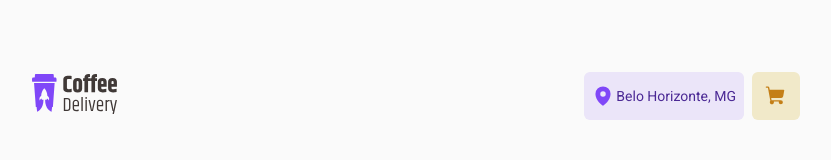
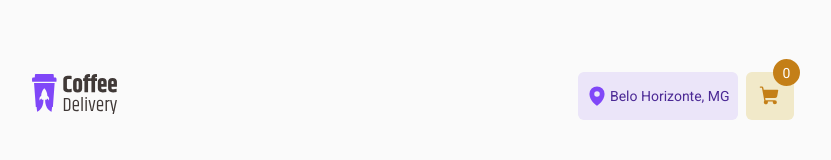
Before and after one commit to Matheussop/Coffe-Delivery, a React (Vite) app: page / in a window 1280 px wide. Shown: the top 160 px of the page, without its empty margins (224-1055 px from the left). Built offline with nearby package versions, Linux system fonts and the light colour scheme; the HTML template or start-up script is replaced by a standard one.

Commit message:
feat: Add context and tooltip items

```diff
--- a/src/components/Header/index.tsx
+++ b/src/components/Header/index.tsx
@@ -1,10 +1,15 @@
-import { HeaderContainer } from './styles'
+import { HeaderContainer, ItemsQuantityContainer } from './styles'
 import { ShoppingCart, MapPin } from 'phosphor-react'
+import { useContext } from 'react'
 
 import logoIgnite from '../../assets/logo.svg'
 import { NavLink } from 'react-router-dom'
+import { CartContext } from '../../contexts/CartContext'
+
 
 export function Header() {
+  const { items } = useContext(CartContext)
+
   return (
     <HeaderContainer>
       <span>
@@ -18,6 +23,10 @@ export function Header() {
         <NavLink to="/cart" title="Cart">
           <ShoppingCart size={22} weight='fill'/>
         </NavLink>
+        <ItemsQuantityContainer>
+          <p>{items.length}</p>
+        </ItemsQuantityContainer>
+
       </nav>
     </HeaderContainer>
   )
--- a/src/components/Header/styles.ts
+++ b/src/components/Header/styles.ts
@@ -32,7 +32,6 @@ export const HeaderContainer = styled.header`
 
       padding: 0.5rem;
       width: 3rem;
-
     }
 
     div {
@@ -55,3 +54,16 @@ export const HeaderContainer = styled.header`
     }
   }
 `
+
+export const ItemsQuantityContainer = styled.div`
+  background-color : ${(props) => props.theme.colors['yellow-dark']} !important;
+  height: 1.7rem !important;
+  width: 1.7rem;
+  margin-top: -0.8rem;
+  margin-left: -1.8rem;
+  border-radius: 1rem !important;
+
+  p {
+    color: ${(props) => props.theme.colors['white']};
+  }
+`
--- /dev/null
+++ b/src/contexts/CartContext.tsx
@@ -0,0 +1,32 @@
+import { ReactNode, createContext, useState } from 'react'
+
+interface Item {
+  id: string
+  quantity: number
+}
+
+interface CartContextType{
+  items: Item[],
+  addItem: (itemId: Item) => void
+}
+
+export const CartContext = createContext({} as CartContextType)
+
+interface CartContextProviderProps {
+  children: ReactNode
+}
+
+export function CartContextProvider({ children }: CartContextProviderProps){
+  const [items, setItems] = useState<Item[]>([]);
+
+  function addItem({id, quantity}: Item) {
+    const itemsAux = [...items, { id, quantity }];
+    setItems(itemsAux);
+  }
+
+  return (
+    <CartContext.Provider value={{ items, addItem }}>
+      {children}
+    </CartContext.Provider>
+  )
+}
--- a/src/pages/Home/components/CoffeItem/index.tsx
+++ b/src/pages/Home/components/CoffeItem/index.tsx
@@ -1,6 +1,9 @@
-import { useState } from 'react'
+import { useContext, useState } from 'react'
 import { ShoppingCart, Plus, Minus } from "phosphor-react";
+
 import { ItemContainer, ItemInfo, QuantityContainer, TypeContainer } from "./styles";
+import { CartContext } from '../../../../contexts/CartContext'
+
 export interface CoffeeItemProps{
   id: string;
   name: string;
@@ -11,10 +14,13 @@ export interface CoffeeItemProps{
 }
 
 export function CoffeeItem(
-  { name, type, description, image, price }: CoffeeItemProps){
+  { id, name, type, description, image, price }: CoffeeItemProps){
   const priceFormatted = price.toFixed(2).toString().replace('.',',');
 
   const [quantityValue, setQuantityValue] = useState<number>(0);
+
+  const { items, addItem } = useContext(CartContext);
+
   const handleSubQuantity = () => {
     if(quantityValue > 0) {
       setQuantityValue(quantityValue - 1);
@@ -23,6 +29,23 @@ export function CoffeeItem(
   const handleAddQuantity = () => {
     setQuantityValue(quantityValue + 1);
   }
+
+  const handleAddItem = () => {
+    if( quantityValue <= 0) {
+      alert('A Quantidade deve ser maior que 0');
+      return
+    }
+    const itemInCart = items.find((item) => item.id === id);
+    if(!itemInCart) {
+      addItem({
+        id,
+        quantity: quantityValue,
+      });
+    }else {
+      alert('Este já adicionado ao carrinho!');
+    }
+  }
+
   return (
     <ItemContainer >
       <img src={image} alt={name} />
@@ -48,7 +71,7 @@ export function CoffeeItem(
               <Plus weight="bold"/>
             </button>
           </QuantityContainer>
-          <button >
+          <button onClick={handleAddItem}>
             <ShoppingCart weight="fill" size={22}/>
           </button>
         </div>
```
Also changed, not shown: src/App.tsx (+6 -3 lines).
